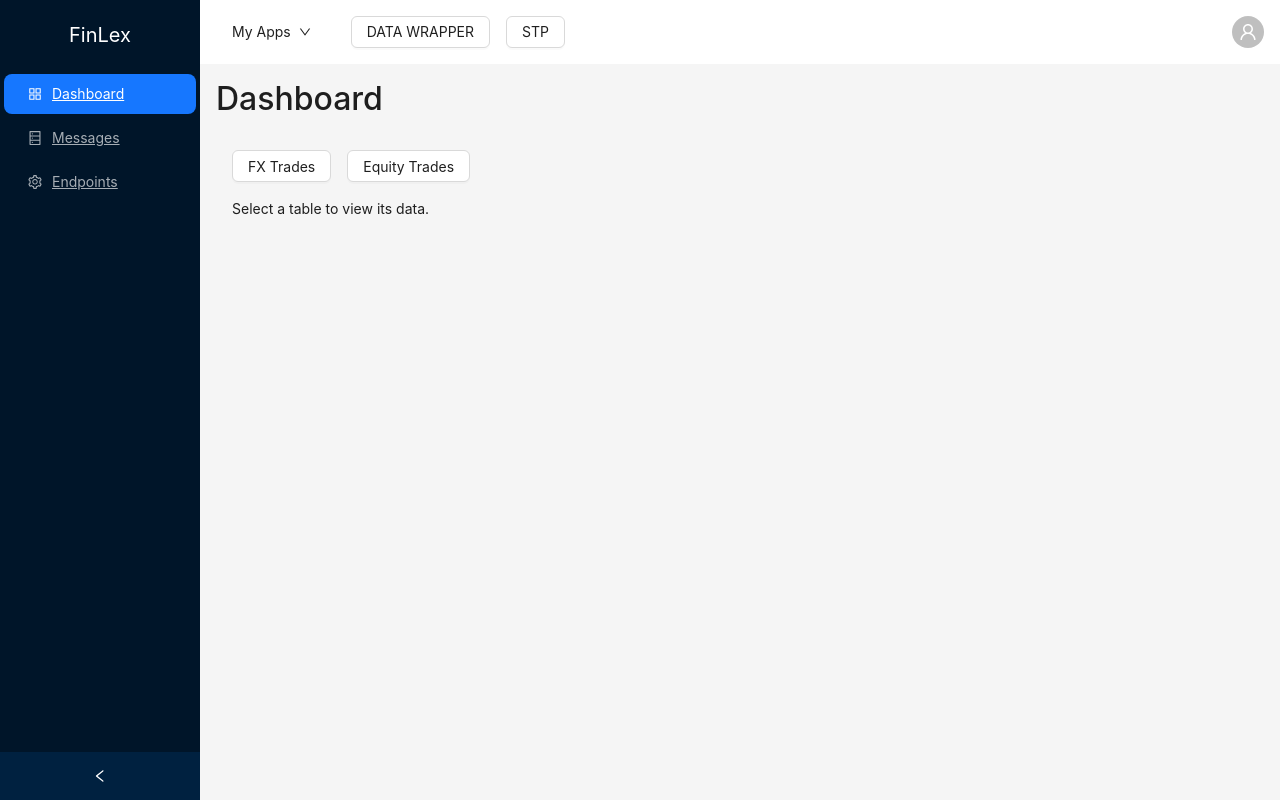
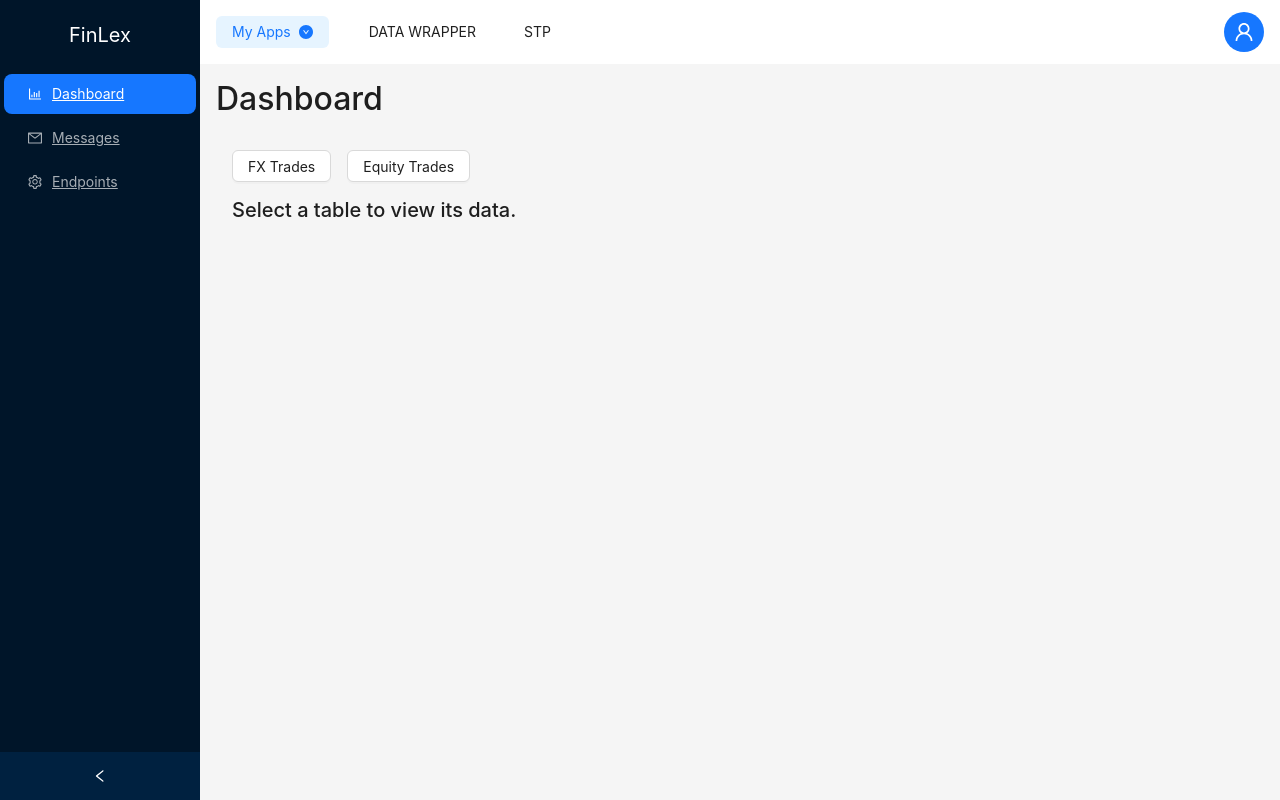
Before and after one commit to ankur-1010/FinLex-Dasboard, a React (Vite) app: page / in a window 1280 px wide. Built offline with nearby package versions, Linux system fonts and the light colour scheme.

Commit message:
feat: Refactor DashboardTable and EquityTradesTable; update styles and improve UI elements

```diff
--- a/src/components/DashboardTable.jsx
+++ b/src/components/DashboardTable.jsx
@@ -3,6 +3,7 @@ import { Button, Row, Col, Space } from "antd";
 import { useNavigate, useLocation } from "react-router-dom";
 import FxTradesTable from "./FxTradesTable";
 import EquityTradesTable from "./EquityTradesTable";
+import styles from "./DashboardTable.module.css";
 
 const DashboardTable = () => {
     const navigate = useNavigate();
@@ -38,6 +39,7 @@ const DashboardTable = () => {
                         style={{ width: "100%", justifyContent: "start" }}
                     >
                         <Button
+                            color="blue"
                             block={window.innerWidth < 576}
                             type={activeTable === "fxTrades" ? "primary" : "default"}
                             onClick={() => handleTableChange("fxTrades")}
@@ -45,6 +47,7 @@ const DashboardTable = () => {
                             FX Trades
                         </Button>
                         <Button
+                            color="blue"
                             block={window.innerWidth < 576}
                             type={activeTable === "equityTrades" ? "primary" : "default"}
                             onClick={() => handleTableChange("equityTrades")}
@@ -59,7 +62,7 @@ const DashboardTable = () => {
                 <Col span={24}>
                     {activeTable === "fxTrades" && <FxTradesTable />}
                     {activeTable === "equityTrades" && <EquityTradesTable />}
-                    {!activeTable && <p>Select a table to view its data.</p>}
+                    {!activeTable && <h5>Select a table to view its data.</h5>}
                 </Col>
             </Row>
         </div>
--- /dev/null
+++ b/src/components/DashboardTable.module.css
@@ -0,0 +1,9 @@
+@media (max-width: 768px) {
+    .ant-row {
+        flex-direction: column;
+    }
+
+    .ant-col {
+        margin-bottom: 8px;
+    }
+}
--- a/src/components/EquityTradesTable.jsx
+++ b/src/components/EquityTradesTable.jsx
@@ -235,7 +235,7 @@ const EquityTradesTable = () => {
                         value={searchInputValue}
                         onChange={(e) => setSearchInputValue(e.target.value)}
                         onKeyDown={handleKeyPress}
-                        style={{ width: "100%", maxWidth: 300, minWidth: 200 }}
+                        style={{ width: "60%", maxWidth: 300, minWidth: 50 }}
                         allowClear
                         onClear={handleClearSearch}
                     />
--- a/src/components/Header.jsx
+++ b/src/components/Header.jsx
@@ -1,18 +1,11 @@
 import React, { useState } from "react";
-import {
-    Layout,
-    Avatar,
-    Dropdown,
-    Menu,
-    Button,
-    Grid,
-    Drawer,
-} from "antd";
+import { Layout, Avatar, Dropdown, Menu, Button, Grid, Drawer } from "antd";
 import {
     UserOutlined,
-    DownOutlined,
+    DownCircleFilled,
     MenuOutlined,
 } from "@ant-design/icons";
+
 import { useNavigate } from "react-router-dom";
 
 const { Header } = Layout;
@@ -49,7 +42,7 @@ const AppHeader = () => {
 
     const navItems = (
         <Menu mode="inline" selectable={false}>
-            <Menu.SubMenu key="myapps" title="My Apps" icon={<DownOutlined />}>
+            <Menu.SubMenu key="myapps" title="My Apps">
                 <Menu.Item key="1" onClick={() => navigate("/app1")}>
                     App 1
                 </Menu.Item>
@@ -95,17 +88,21 @@ const AppHeader = () => {
                 ) : (
                     <div style={{ display: "flex", alignItems: "center" }}>
                         <Dropdown overlay={myAppsMenu} trigger={["click"]}>
-                            <Button type="text">
-                                My Apps <DownOutlined />
+                            <Button type="text" color="blue" variant="filled">
+                                My Apps <DownCircleFilled />
                             </Button>
                         </Dropdown>
                         <Button
+                            color="black"
+                            variant="text"
                             onClick={() => navigate("/stpadmin")}
                             style={{ marginLeft: 24 }}
                         >
                             DATA WRAPPER
                         </Button>
                         <Button
+                            color="black"
+                            variant="text"
                             onClick={() => navigate("/stp")}
                             style={{ marginLeft: 16 }}
                         >
@@ -114,10 +111,15 @@ const AppHeader = () => {
                     </div>
                 )}
 
-                <Dropdown overlay={userMenu} placement="bottomRight" trigger={["click"]}>
+                <Dropdown
+                    overlay={userMenu}
+                    placement="bottomRight"
+                    trigger={["click"]}
+                >
                     <Avatar
+                        size={40}
+                        style={{ backgroundColor: "#1677ff" }}
                         icon={<UserOutlined />}
-                        style={{ cursor: "pointer" }}
                     />
                 </Dropdown>
             </Header>
--- a/src/components/Sidebar.jsx
+++ b/src/components/Sidebar.jsx
@@ -1,7 +1,10 @@
 import React from "react";
 import { Layout, Menu } from "antd";
 import { Link } from "react-router-dom";
-import { DatabaseOutlined, AppstoreOutlined, SettingOutlined } from "@ant-design/icons";
+import { MailOutlined, BarChartOutlined, SettingOutlined } from "@ant-design/icons";
+
+
+
 
 const { Sider } = Layout;
 
@@ -10,10 +13,10 @@ const Sidebar = () => {
         <Sider collapsible breakpoint="md" collapsedWidth="80">
             <div className="logo">FinLex</div>
             <Menu theme="dark" mode="inline" defaultSelectedKeys={["1"]}>
-                <Menu.Item key="1" icon={<AppstoreOutlined />}>
+                <Menu.Item key="1" icon={<BarChartOutlined />}>
                     <Link to="/">Dashboard</Link>
                 </Menu.Item>
-                <Menu.Item key="2" icon={<DatabaseOutlined />}>
+                <Menu.Item key="2" icon={<MailOutlined />}>
                     <Link to="/messages">Messages</Link>
                 </Menu.Item>
                 <Menu.Item key="3" icon={<SettingOutlined />}>
```
Also changed, not shown: src/components/DashboardTable.css (deleted, +0 -10 lines).
